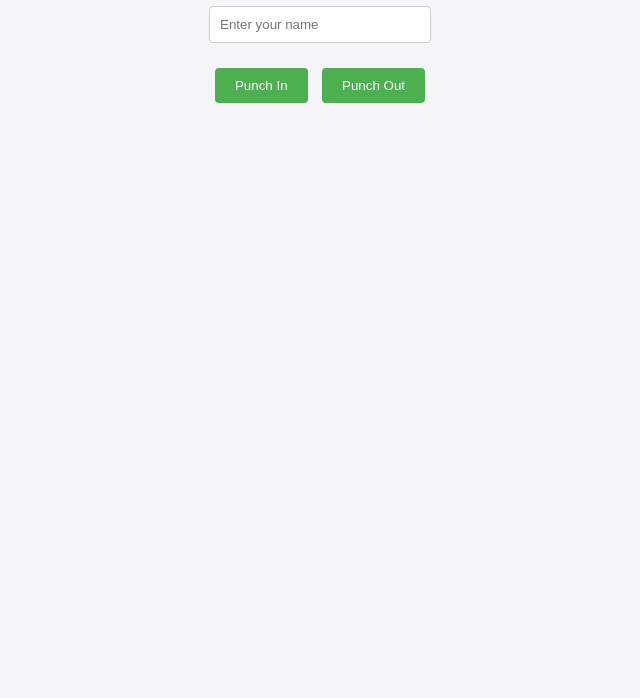
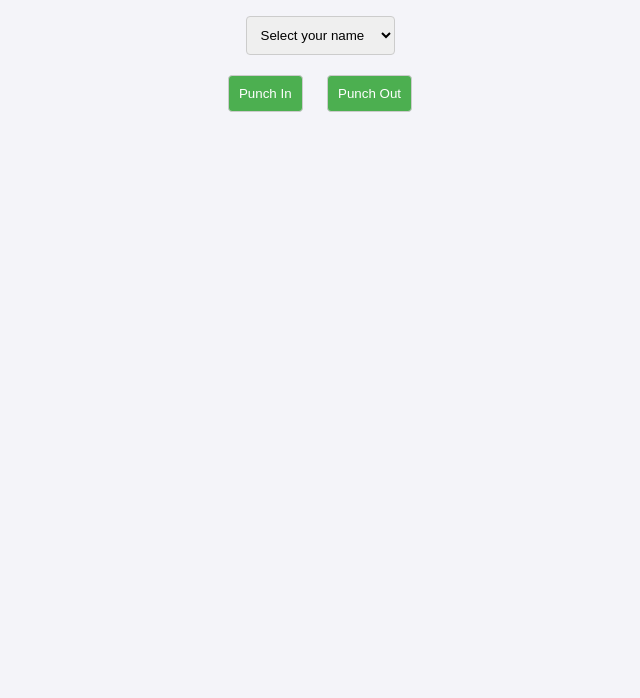
Before and after one commit to Pragament/intranet_attendance, a website: page public/index.html in a window 1280 px wide. Shown: the part 102-800 px from the top of the page, without its empty margins (320-960 px from the left). Drawn offline with Linux system fonts and the light colour scheme.

Commit message:
final v2

```diff
--- a/public/index.html
+++ b/public/index.html
@@ -14,18 +14,13 @@
     h1 {
       color: #333;
     }
-    input {
+    select, button {
       padding: 10px;
-      margin-bottom: 20px;
-      width: 200px;
+      margin: 10px;
       border: 1px solid #ccc;
       border-radius: 4px;
     }
     button {
-      padding: 10px 20px;
-      margin: 5px;
-      border: none;
-      border-radius: 4px;
       background-color: #4CAF50;
       color: white;
       cursor: pointer;
@@ -50,8 +45,15 @@
 
   <h1>Pragament Tech Solutions PVT LTD</h1>
 
-  <input type="text" id="name" placeholder="Enter your name" />
+  <!-- Dropdown for names -->
+  <select id="name">
+    <option value="" disabled selected>Select your name</option>
+    <option value="Shiva Kumar">Shiva Kumar</option>
+    <option value="Ayyappa Swamy">Ayyappa Swamy</option>
+    <option value="Lakshmi Naveena">Lakshmi Naveena</option>
+  </select>
   <br />
+
   <button onclick="punchIn()">Punch In</button>
   <button onclick="punchOut()">Punch Out</button>
 
@@ -61,7 +63,7 @@
     async function punchIn() {
       const name = document.getElementById('name').value;
       if (!name) {
-        alert("Please enter your name");
+        alert("Please select your name");
         return;
       }
 
@@ -78,7 +80,7 @@
     async function punchOut() {
       const name = document.getElementById('name').value;
       if (!name) {
-        alert("Please enter your name");
+        alert("Please select your name");
         return;
       }
 
```
